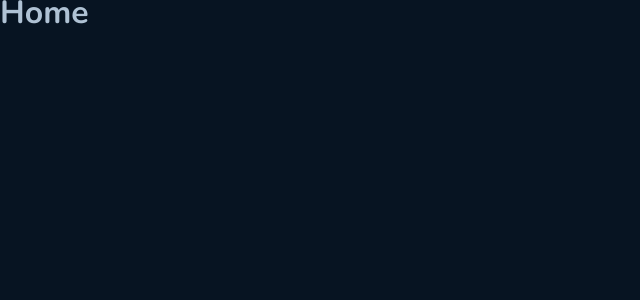
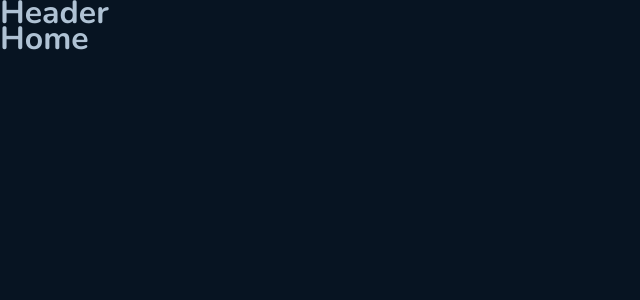
Before and after one commit to rpsouzadev/Github-blog, a React (Vite) app: page / in a window 1280 px wide. Shown: the top 300 px of the page, without its empty margins (0-640 px from the left). Built offline with nearby package versions, Linux system fonts and the light colour scheme.

Commit message:
Created Layout

```diff
--- a/src/Router.tsx
+++ b/src/Router.tsx
@@ -1,4 +1,5 @@
 import { Routes, Route } from 'react-router-dom'
+import { DefaultLayouts } from './layouts/DefaultLayouts'
 
 import { Home } from './pages/Home'
 import { Post } from './pages/Post'
@@ -6,8 +7,10 @@ import { Post } from './pages/Post'
 export function Router() {
   return (
     <Routes>
-      <Route path="/" element={<Home />} />
-      <Route path="/post" element={<Post />} />
+      <Route path="/" element={<DefaultLayouts />}>
+        <Route path="/" element={<Home />} />
+        <Route path="/post" element={<Post />} />
+      </Route>
     </Routes>
   )
 }
--- /dev/null
+++ b/src/components/Header/index.tsx
@@ -0,0 +1,9 @@
+import * as S from './styles'
+
+export function Header() {
+  return (
+    <S.Container>
+      <h1>Header</h1>
+    </S.Container>
+  )
+}
--- /dev/null
+++ b/src/components/Header/styles.ts
@@ -0,0 +1,5 @@
+import styled from 'styled-components';
+
+export const Container = styled.div`
+
+`;
--- /dev/null
+++ b/src/layouts/DefaultLayouts/index.tsx
@@ -0,0 +1,12 @@
+import { Outlet } from 'react-router-dom'
+import { Header } from '../../components/Header'
+import * as S from './styles'
+
+export function DefaultLayouts() {
+  return (
+    <S.Container>
+      <Header />
+      <Outlet />
+    </S.Container>
+  )
+}
--- /dev/null
+++ b/src/layouts/DefaultLayouts/styles.ts
@@ -0,0 +1,5 @@
+import styled from 'styled-components';
+
+export const Container = styled.div`
+
+`;
```
